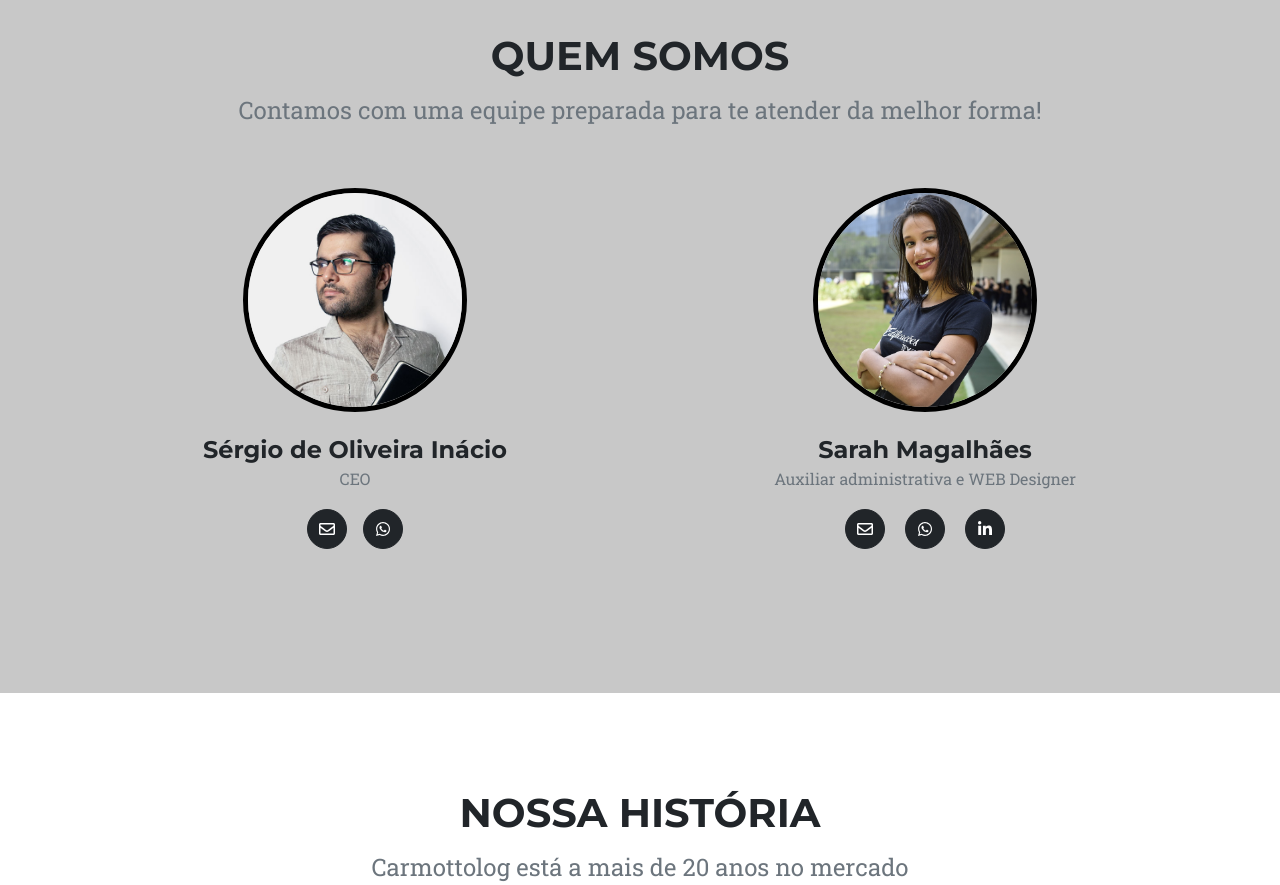
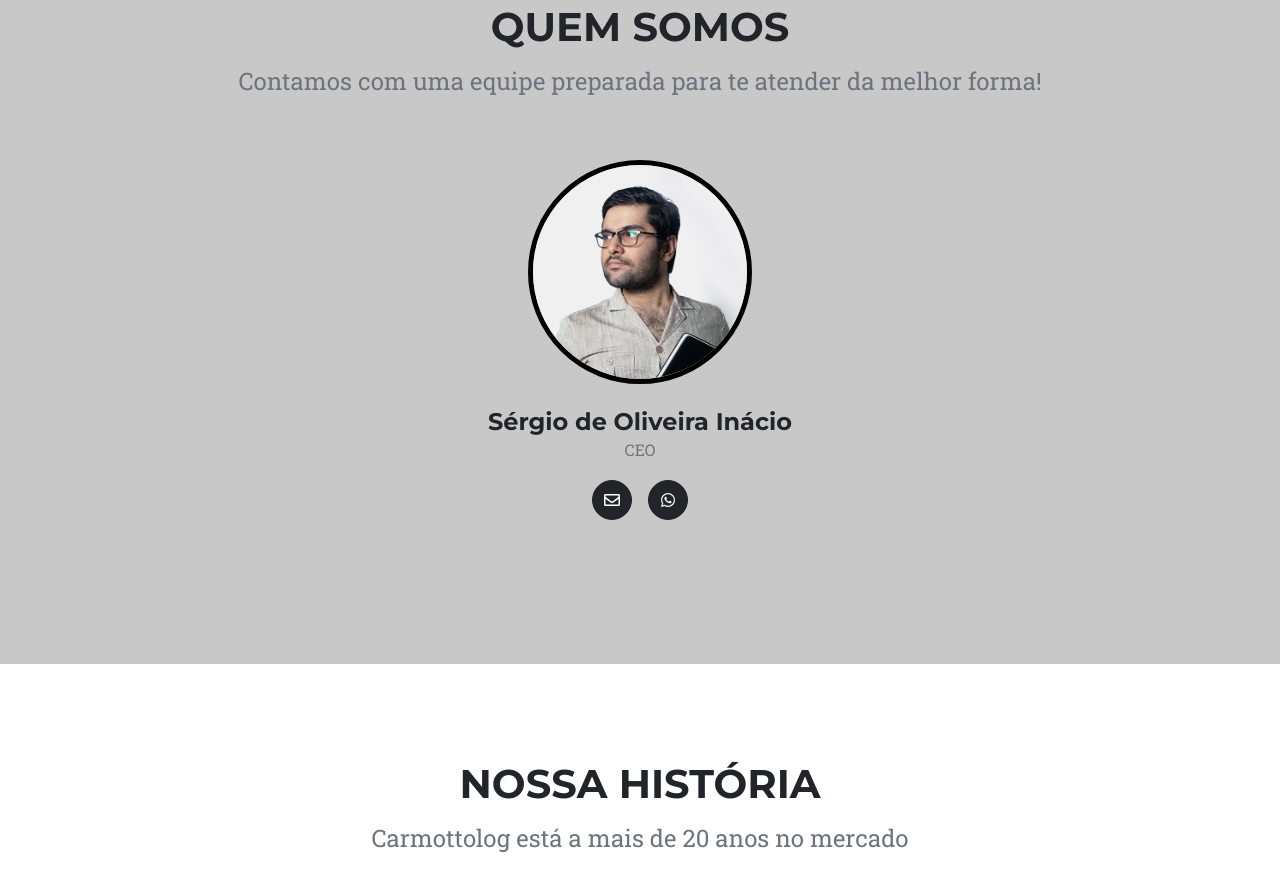
Before and after one commit to sarahmaga/carmottosite, a plain HTML site: page index.html in a window 1280 px wide. Shown: the part 4475-5360 px from the top of the page. Drawn offline with nearby package versions, Linux system fonts and the light colour scheme.

Commit message:
commit message

```diff
--- a/index.html
+++ b/index.html
@@ -140,9 +140,8 @@
                 <div class="text-center">
                     <h2 class="section-heading text-uppercase">Onde atuamos</h2>
                     <h4 >A Carmottolog presta serviço em todo o território nacional!</h4>
-                    <h3 class="section-subheading text-muted" style="margin-top: 25px;">Nos localizamos na Rua Maurício Azevedo n° 20 Pavimento superior, no centro de Pedro Leopoldo- MG</h3>
-                    <iframe src="https://www.google.com/maps/embed?pb=!1m18!1m12!1m3!1d234.88148056199654!2d-44.044836749661016!3d-19.622864344699437!2m3!1f0!2f0!3f0!3m2!1i1024!2i768!4f13.1!3m3!1m2!1s0xa661a48e010109%3A0xa418a7144481d305!2sCarmottolog!5e0!3m2!1spt-BR!2sbr!4v1642974164342!5m2!1spt-BR!2sbr" width="600" height="450" style="border:5px solid #009641; border-radius: 0.3rem;" allowfullscreen="" loading="lazy" class="yellow-border"></iframe>
-
+                    <h3 class="section-subheading text-muted" style="margin-top: 25px;">Nos localizamos na Rua Agenor Teixeira da Costa 375, no Parque Andyara, Pedro Leopoldo- MG</h3>
+                    <iframe src="https://www.google.com/maps/embed?pb=!1m18!1m12!1m3!1d3758.494421438575!2d-44.03835548549413!3d-19.606149186785927!2m3!1f0!2f0!3f0!3m2!1i1024!2i768!4f13.1!3m3!1m2!1s0xa6616dac361457%3A0xf262ead230c42b75!2sR.%20Agenor%20Teixeira%20da%20Costa%2C%20375%20-%20Parque%20Andiara%2C%20Pedro%20Leopoldo%20-%20MG%2C%2033600-000!5e0!3m2!1sen!2sbr!4v1678114292446!5m2!1sen!2sbr" width="600" height="450" style="border:5px solid #009641; border-radius: 0.3rem;" allowfullscreen="" loading="lazy" class="yellow-border"></iframe>
                 </div>
 
 
@@ -214,7 +213,7 @@
                     <h3 class="section-subheading text-muted">Contamos com uma equipe preparada para te atender da melhor forma!</h3>
                 </div>
                 <div class="row">
-                    <div class="col-lg-6">
+                    <div class="col-lg-12">
                         <div class="team-member">
                             <img class="mx-auto rounded-circle" src="assets/img/team/1.jpg" alt="..." style="border: 5px solid black;"/>
                             <h4>Sérgio de Oliveira Inácio</h4>
@@ -225,17 +224,7 @@
 
                         </div>
                     </div>
-                    <div class="col-lg-6">
-                        <div class="team-member">
-                            <img class="mx-auto rounded-circle" src="assets/img/team/2.jpg" alt="..." style="border: 5px solid black;"/>
-                            <h4>Sarah Magalhães</h4>
-                            <p class="text-muted">Auxiliar administrativa e WEB Designer</p>
-                            <a class="btn btn-dark btn-social mx-2" href="mailto:sarahluiza976@gmail.com?Subject=Título%20da%20mensagem" target="aboutblank"><i class="fab far fa-envelope"></i></a>
-                            <a class="btn btn-dark btn-social mx-2" href="https://api.whatsapp.com/send?phone=5531971024127&text=Texto%20aqui"
-                            target="aboutblank"><i class="fab fa-whatsapp " target="aboutblank"></i></a>
-                            <a class="btn btn-dark btn-social mx-2" href="https://www.linkedin.com/in/sarah-luiza-magalh%C3%A3es-432a8a1b5" target="aboutblank"><i class="fab fa-linkedin-in"></i></a>
-                        </div>
-                    </div>
+
 
                     </div>
 
@@ -343,7 +332,7 @@
         <footer class="footer py-4">
             <div class="container">
                 <div class="row align-items-center">
-                    <div class="col-lg-12 col-md-12 ">Copyright &copy; 2022 Todos os direitos reservados a SERGIO DE O. INACIO TRANSPORTE E SERVIÇOS CNPJ: 16.369.045/0001-40
+                    <div class="col-lg-12 col-md-12 ">Copyright &copy; 2023 Todos os direitos reservados a SERGIO DE O. INACIO TRANSPORTE E SERVIÇOS CNPJ: 16.369.045/0001-40
                         <p>Rua Agenor Teixeira da Costa 375,
                              bairro Parque Andyara, Pedro Leopoldo- MG </p>
                     </div>
```
